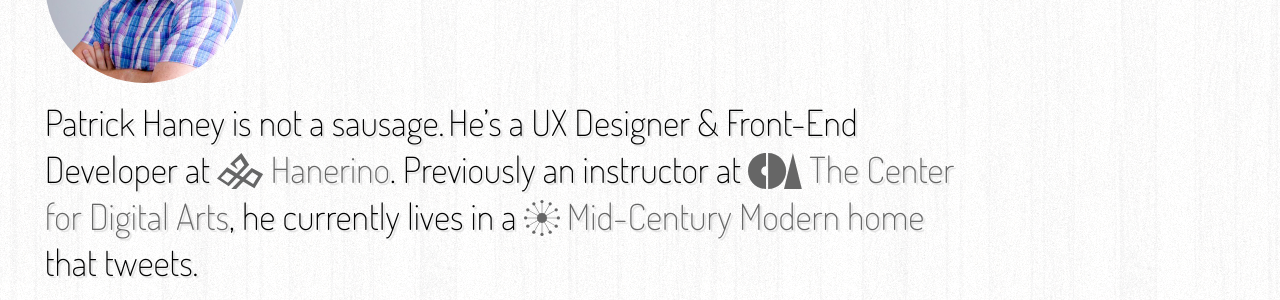
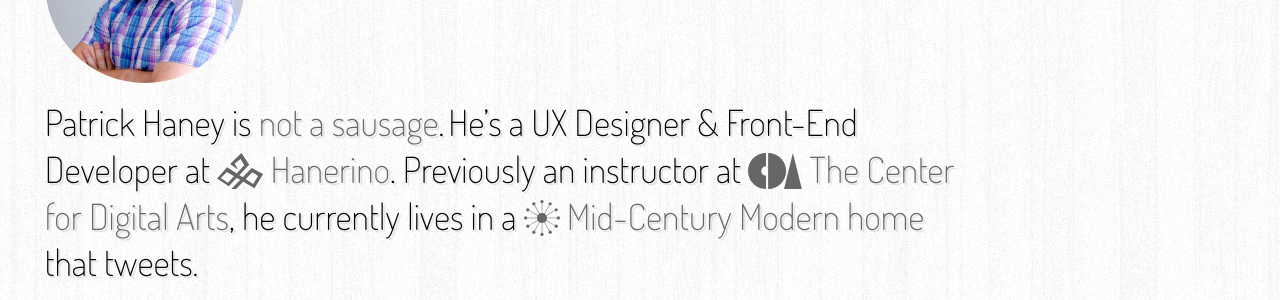
Before and after one commit to notasausage/notasausage.github.io, a Jekyll site: the page built from index.html, in a window 1280 px wide. Shown: the part 137-437 px from the top of the page. Built offline with Jekyll 4.4.1, drawn with Linux system fonts in a browser that asks for light colours; part of the change alters nothing that is shown.

```diff
--- a/_includes/header.html
+++ b/_includes/header.html
@@ -14,7 +14,7 @@
     </nav>
 
     <article class="wrapper" id="bio">
-        <h2>Patrick Haney is not a sausage.</h2>
+        <h2>Patrick Haney is <a href="http://notasausage.com">not a sausage</a>.</h2>
         <p>
             He&#8217;s a UX Designer &amp; Front-End Developer at <a href="http://hanerino.com" id="bio-hanerino" class="bio-link">{% include svg-hanerino.html %}Hanerino</a>. Previously an instructor at <a href="http://www.thecenterfordigitalarts.com" id="bio-cda" class="bio-link">{% include svg-cda.html %}The Center for Digital Arts</a>, he currently lives in a <a href="http://twitter.com/midmodernized" id="bio-midmodernized" class="bio-link">{% include svg-midmodernized.html %}Mid-Century Modern home</a> that tweets.
         </p>
```
